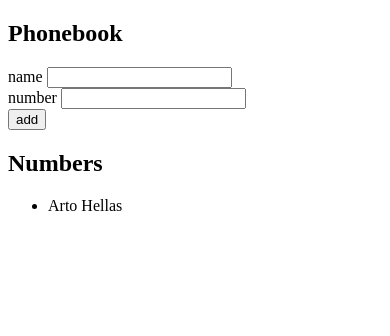
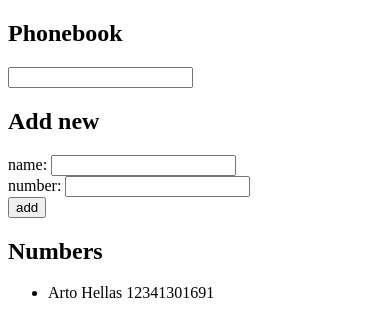
Before and after one commit to mykyta-lu/fullstack_open, a React (Vite) app in the folder part2/phonebook/: page / in a window 390 px wide. Shown: the top 336 px of the page. Built offline with nearby package versions, Linux system fonts and the light colour scheme.

Commit message:
phonebook app update following ex 2.9

```diff
--- a/part2/phonebook/src/App.jsx
+++ b/part2/phonebook/src/App.jsx
@@ -1,19 +1,25 @@
 import { useState } from 'react'
 
 const DisplayPerson = ({persons}) => {
-  return persons.map(person => <li key={person.name}>{person.name}</li>)
+  return persons.map(person => <li key={person.name}>{person.name} {person.number}</li>)
 }
 
 const App = () => {
   const [persons, setPersons] = useState([
-    { name: 'Arto Hellas'}
+    {
+      name: 'Arto Hellas',
+      number: '12341301691'
+    }
   ])
   const [newName, setNewName] = useState('')
+  const [newNumber, setNewNumber] = useState('')
+  const [newFilter, setFilter] = useState('')
 
   const addNumber = (event) => {
     event.preventDefault()
     const numberObj = {
-      name: newName
+      name: newName,
+      number: newNumber
     }
 
     if (persons.filter(person => person.name === newName).length) {
@@ -24,19 +30,29 @@ const App = () => {
 
     setPersons(persons.concat(numberObj))
     setNewName('')
+    setNewNumber('')
   }
+
 return (
   <div>
     <h2>Phonebook</h2>
+      <input
+        value={newFilter}
+        onChange={(event) => setFilter(event.target.value)}
+      />
+    <h2>Add new</h2>
     <form onSubmit={addNumber}>
       <div>
-        name <input
+        name: <input
           value={newName}
-          onChange={(event)=>{setNewName(event.target.value)}}
+          onChange={(event) => setNewName(event.target.value)}
         />
       </div>
       <div>
-        number <input />
+        number: <input type='tel'
+          value={newNumber}
+          onChange={(event) => setNewNumber(event.target.value)}
+        />
       </div>
       <div>
         <button type = "submit">add</button>
@@ -44,7 +60,7 @@ return (
     </form>
     <h2>Numbers</h2>
     <ul>
-      <DisplayPerson persons={persons} />
+      <DisplayPerson persons={persons.filter(person => person.name.toLowerCase().includes(newFilter))} />
     </ul>
   </div>
 )}
```
